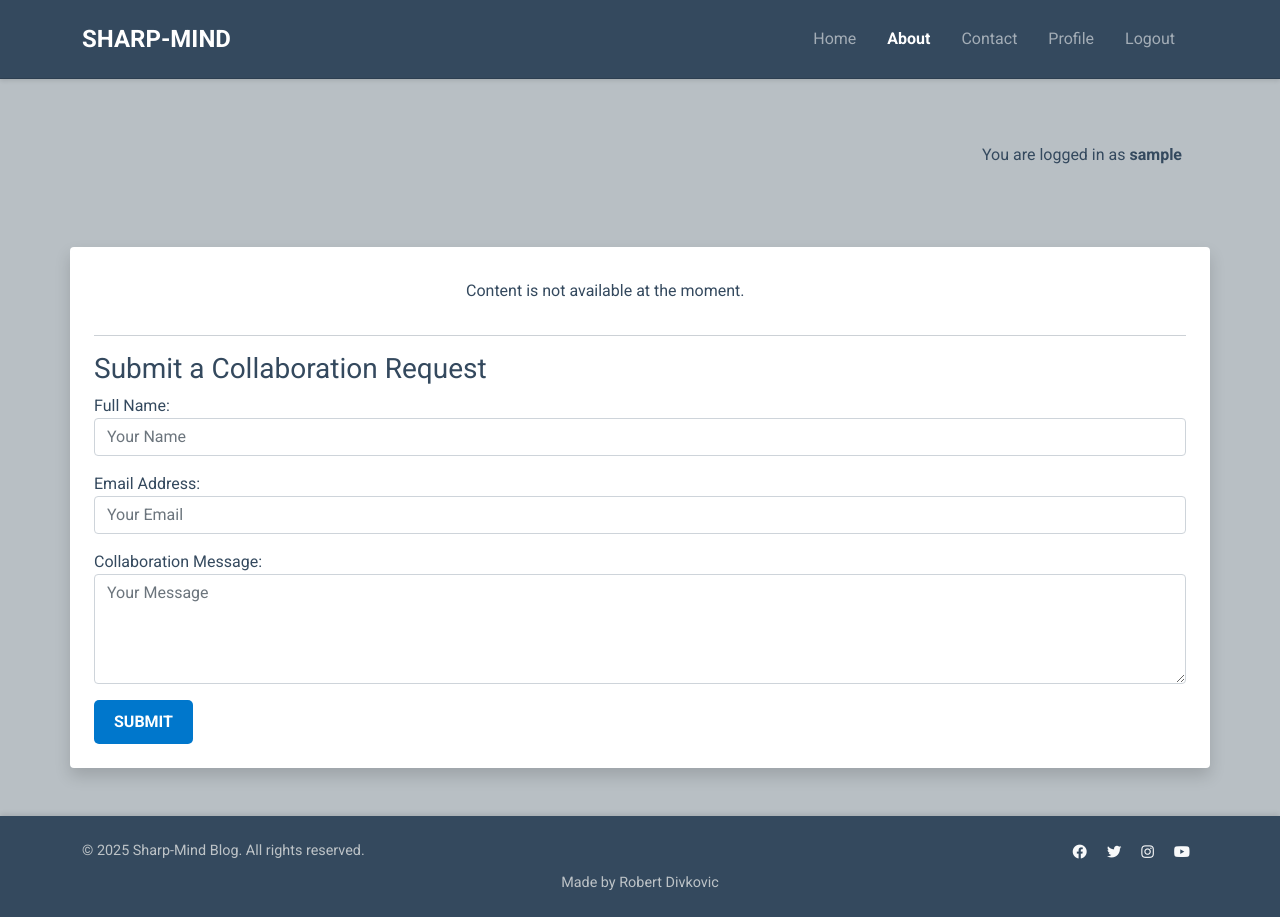
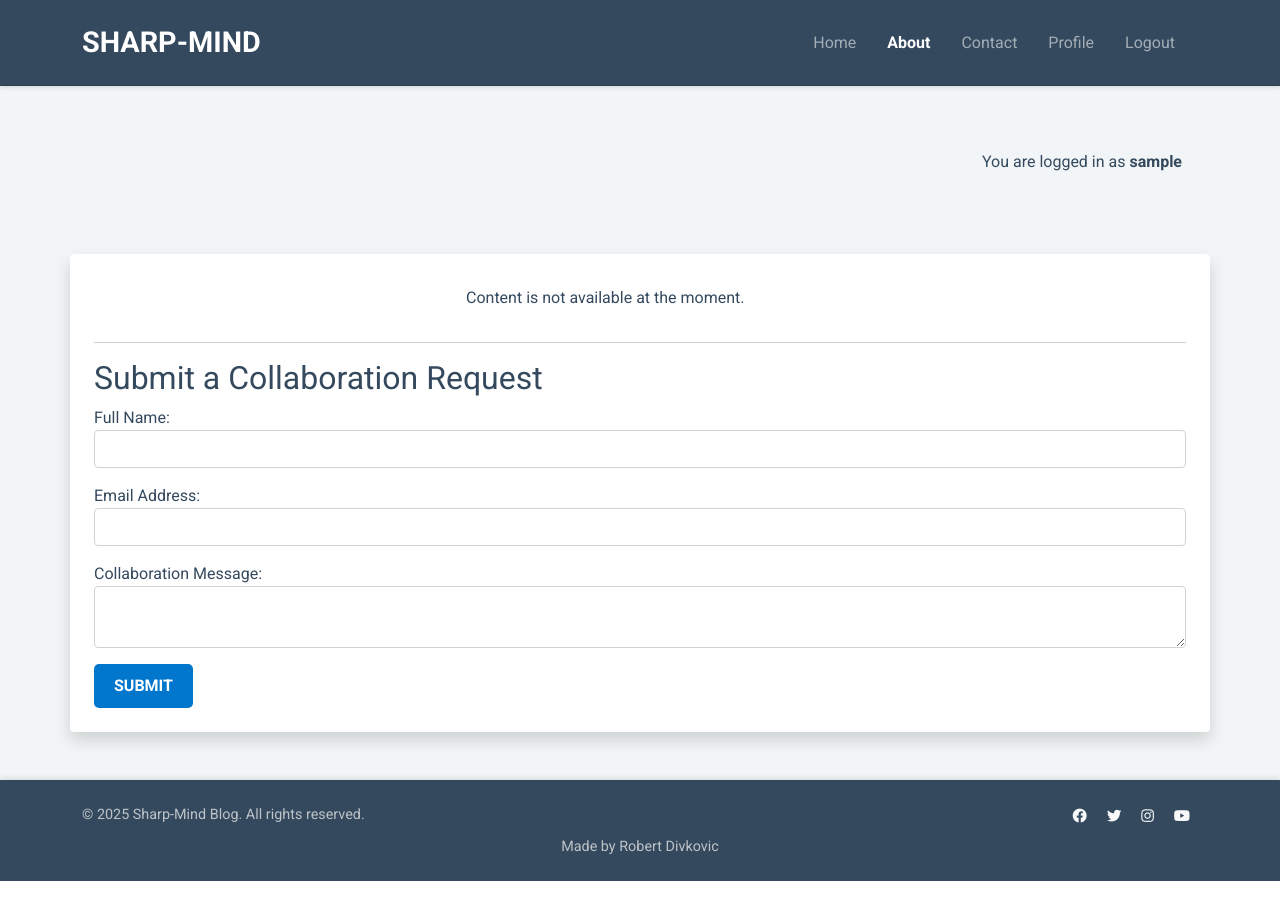
Before and after one commit to RobertDivkovic/Sharp-Mind, a Django app: page /about/ in a window 1280 px wide. After the commit the page ends 881 px from the top, so only its background shows below. Run offline with Django 4.2, Linux system fonts and the light colour scheme; the visitor is signed in with stand-in values (Sample User, id 1); data that the repository does not hold is empty; parts of the project's set-up code (start-up, migrations or seed data) failed here and were passed over.

Commit message:
Fixing bugs in html and css

```diff
--- a/about/templates/about/about.html
+++ b/about/templates/about/about.html
@@ -8,8 +8,8 @@
 
 <div class="row">
     <div class="col-12 col-md-4 text-center">
-        {% if "placeholder" in about.profile_image.url %}
-            <img src="{% static 'images/library.png' %}" width="100%" alt="placeholder image">
+        {% if about.profile_image and "placeholder" in about.profile_image.url %}
+            <img src="{% static 'images/library.png' %}" width="400" alt="Placeholder image">
         {% else %}
             <img src="{{ about.profile_image.url }}" width="100%" alt="{{ about.title }}">
         {% endif %}
@@ -22,7 +22,7 @@
 <hr>
 
 {% if user.is_authenticated %}
-<h3>Submit a Collaboration Request</h3>
+<h2>Submit a Collaboration Request</h2>
 
 <!-- Display messages -->
 {% if messages %}
@@ -46,7 +46,18 @@
 
 <form method="POST" action="{% url 'collaboration_request' %}">
     {% csrf_token %}
-    {{ collaboration_form.as_p }}
+    <p>
+        <label for="id_name">Full Name:</label>
+        <input id="id_name" name="name" type="text" class="form-control" required>
+    </p>
+    <p>
+        <label for="id_email">Email Address:</label>
+        <input id="id_email" name="email" type="email" class="form-control" required>
+    </p>
+    <p>
+        <label for="id_message">Collaboration Message:</label>
+        <textarea id="id_message" name="message" class="form-control" required></textarea>
+    </p>
     <button type="submit" class="btn btn-primary">Submit</button>
 </form>
 {% else %}
--- a/templates/base.html
+++ b/templates/base.html
@@ -1,18 +1,19 @@
 {% load static %}
 
 <!DOCTYPE html>
-<html lang="en" class="h-100">
+<html lang="en" dir="ltr" class="h-100">
 
 <head>
     <title>{% block title %}Sharp-Mind Blog{% endblock %}</title>
-    <meta name="viewport" content="width=device-width, initial-scale=1">
+    <meta name="viewport" content="width=device-width, initial-scale=1.0">
     <meta charset="UTF-8">
 
     <!-- SEO Meta Tags -->
-    <meta name="description" content="Sharp-Mind Blog: Your source for reliable and engaging news.">
+    <meta name="description" content="Sharp-Mind Blog, Your source for reliable and engaging news.">
     <meta name="author" content="Robert Divkovic">
     <meta property="og:title" content="Sharp-Mind Blog">
-    <meta property="og:description" content="Stay informed with Sharp-Mind Blog, your source for reliable and engaging news.">
+    <meta property="og:description"
+        content="Stay informed with Sharp-Mind Blog, your source for reliable and engaging news.">
     <meta property="og:type" content="website">
     <meta name="referrer" content="no-referrer-when-downgrade">
 
@@ -26,19 +27,19 @@
     <link href="https://cdn.jsdelivr.net/npm/bootstrap@5.1.3/dist/css/bootstrap.min.css" rel="stylesheet">
 
     <!-- Custom Styles -->
-    <link rel="stylesheet" href="{% static 'css/styles.css' %}">
+    <link rel="stylesheet" href="/static/css/styles.css">
     <!-- CSRF Token -->
     <meta name="csrf-token" content="{{ csrf_token }}">
 
     <meta http-equiv="Content-Security-Policy" content="upgrade-insecure-requests">
 </head>
 
-<body class="d-flex flex-column h-100" style="background-color: #b8bfc4; color: #34495e;">
+<body class="d-flex flex-column h-100">
 
     <!-- Navigation Bar -->
-    <nav class="navbar navbar-expand-lg navbar-dark" style="background-color: #34495e;">
+    <nav class="navbar navbar-expand-lg navbar-dark">
         <div class="container">
-            <a class="navbar-brand fw-bold" href="{% url 'home' %}" style="font-size: 1.5rem;">
+            <a class="navbar-brand fw-bold" href="{% url 'home' %}">
                 Sharp-Mind
             </a>
             <button class="navbar-toggler" type="button" data-bs-toggle="collapse" data-bs-target="#navbarNav"
@@ -101,12 +102,12 @@
     </div>
 
     <!-- Main Content -->
-    <main class="container my-5 flex-grow-1 bg-white p-4 shadow rounded">
+    <main class="container my-5 flex-grow-1 bg-white p-4 shadow rounded" aria-label="Main Content">
         {% block content %}{% endblock %}
     </main>
 
     <!-- Footer -->
-    <footer class="footer py-4 mt-auto" style="background-color: #34495e; color: #ecf0f1;">
+    <footer class="footer py-4 mt-auto">
         <div class="container">
             <div class="row">
                 <div class="col-md-6 text-center text-md-start">
@@ -114,13 +115,13 @@
                 </div>
                 <div class="col-md-6 text-center text-md-end">
                     <a href="https://facebook.com" target="_blank" class="text-light mx-2" aria-label="Facebook">
-                        <i class="fab fa-facebook"></i></a>
+                        <i class="fab fa-facebook" aria-hidden="true"></i></a>
                     <a href="https://twitter.com" target="_blank" class="text-light mx-2" aria-label="Twitter">
-                        <i class="fab fa-twitter"></i></a>
+                        <i class="fab fa-twitter" aria-hidden="true"></i></a>
                     <a href="https://instagram.com" target="_blank" class="text-light mx-2" aria-label="Instagram">
-                        <i class="fab fa-instagram"></i></a>
+                        <i class="fab fa-instagram" aria-hidden="true"></i></a>
                     <a href="https://youtube.com" target="_blank" class="text-light mx-2" aria-label="YouTube">
-                        <i class="fab fa-youtube"></i></a>
+                        <i class="fab fa-youtube" aria-hidden="true"></i></a>
                 </div>
             </div>
             <div class="row mt-2">
```
Also changed, not shown: news/views.py (+14 -5 lines), sharpmind/settings.py (+8 -6 lines).
